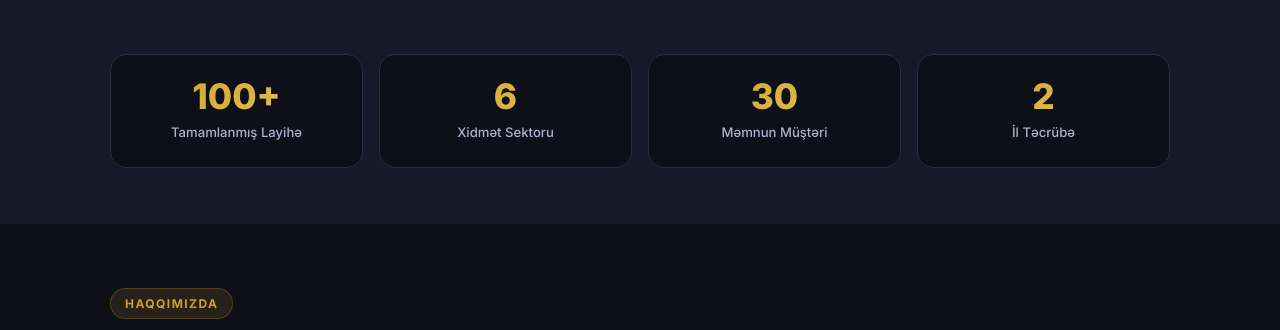
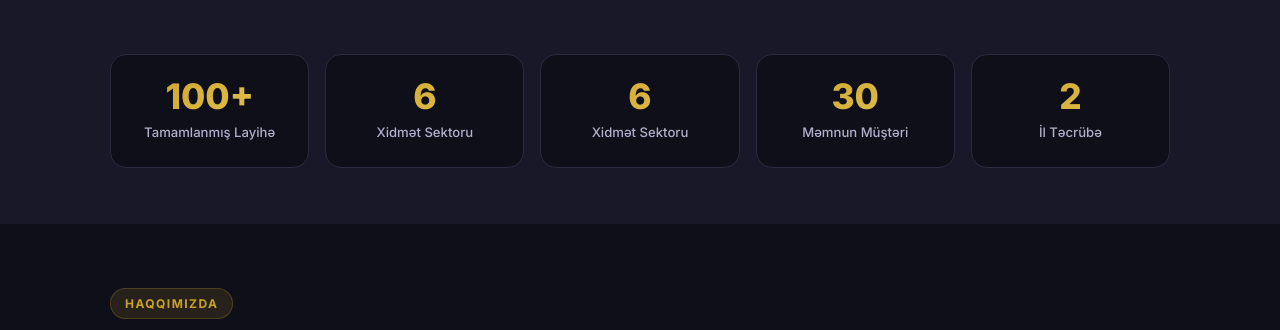
Before and after one commit to nurxanfalan-eng/neco, a plain HTML site: page index.html in a window 1280 px wide. Shown: the part 802-1132 px from the top of the page. Drawn offline with Linux system fonts and the light colour scheme.

Commit message:
Update index.html

```diff
--- a/index.html
+++ b/index.html
@@ -73,6 +73,10 @@
           <div class="stat-card">
             <div class="stat-number" data-target="100">0</div>
             <div class="stat-label">Tamamlanmış Layihə</div>
+          </div>
+          <div class="stat-card">
+            <div class="stat-number" data-target="6">0</div>
+            <div class="stat-label">Xidmət Sektoru</div>
           </div>
           <div class="stat-card">
             <div class="stat-number" data-target="6">0</div>
```
